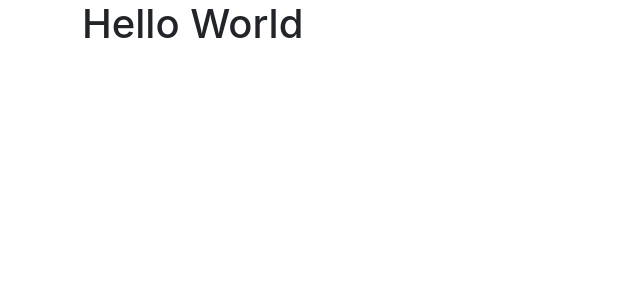
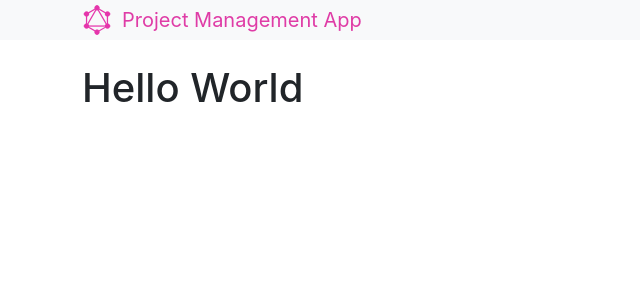
Before and after one commit to nhistory/project-manage-app, a React (Create React App) app in the folder client/: page / in a window 1280 px wide. Shown: the top 300 px of the page, without its empty margins (0-640 px from the left). Built offline with nearby package versions, Linux system fonts and the light colour scheme.

Commit message:
Made Header component and import on the app.js

```diff
--- a/client/src/App.js
+++ b/client/src/App.js
@@ -1,8 +1,13 @@
+import Header from './components/Header';
+
 function App() {
   return (
-    <div className="container">
-      <h1>Hello World</h1>
-    </div>
+    <>
+      <Header />
+      <div className="container">
+        <h1>Hello World</h1>
+      </div>
+    </>
   );
 }
 
--- /dev/null
+++ b/client/src/components/Header.jsx
@@ -0,0 +1,16 @@
+import logo from './assets/logo.png';
+
+export default function Header() {
+  return (
+    <nav className="navbar bg-light mb-4 p-0">
+      <div className="container">
+        <a className="navbar-brand" href="/">
+          <div className="d-flex">
+            <img src={logo} alt="logo" className="mr-2" />
+            <div>Project Management App</div>
+          </div>
+        </a>
+      </div>
+    </nav>
+  );
+}
```
